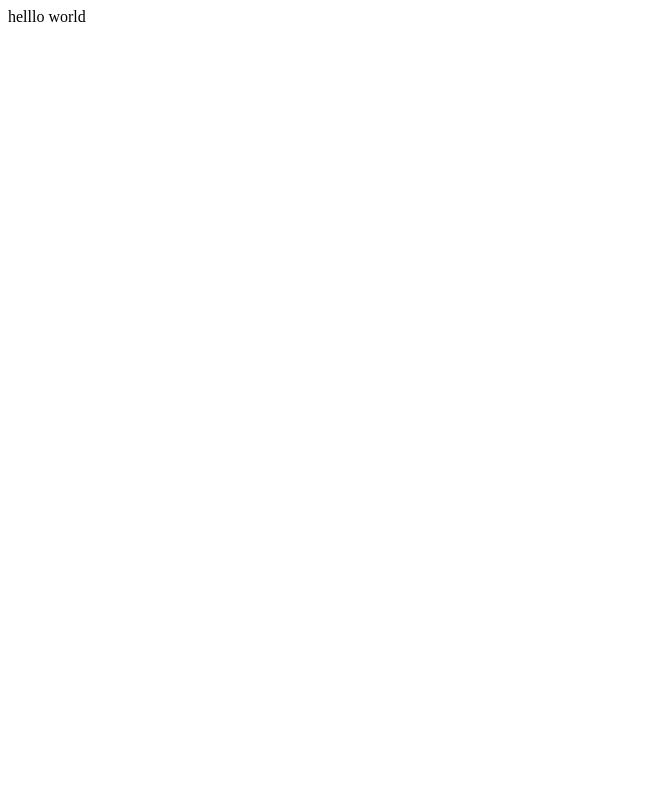
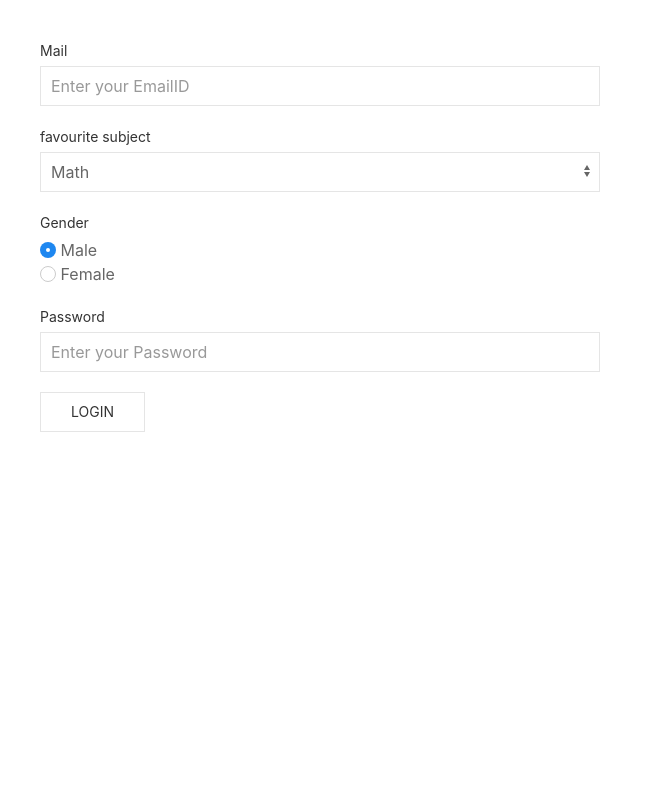
Before and after one commit to hvishnu/PHP-Login-System, a PHP site: page / in a window 1280 px wide. Before the commit the part shown is almost empty. Shown: the whole page, without its empty margins (0-655 px from the left). Run offline with PHP 8.4, Linux system fonts and the light colour scheme; some libraries are stand-ins or nearby versions.

Commit message:
new commit

```diff
--- a/index.php
+++ b/index.php
@@ -1,5 +1,55 @@
 <?php
-echo "helllo world";
+?>
 
+<!DOCTYPE HTML>
+<html>
+<head>
+    <title>login system</title>
+    <meta charset="utf-8"/>
+    <meta http-equiv="X-UA-Compatible" content="IE=edge" />
+    <meta name="viewport" content="width=device-width,initial-scale=1" />
+    <link rel="stylesheet" href="https://cdnjs.cloudflare.com/ajax/libs/uikit/3.0.3/css/uikit.min.css" />
+</head>
+<body>
+        <!-- UIkit JS -->
+    <script src="https://cdnjs.cloudflare.com/ajax/libs/uikit/3.0.3/js/uikit.min.js"></script>
+    <script src="https://cdnjs.cloudflare.com/ajax/libs/uikit/3.0.3/js/uikit-icons.min.js"></script>
 
-?>
+        <div class="uk-padding  uk-width-1-2@s">
+            <form class="uk-form-stacked">
+
+            <div class="uk-margin">
+                <label class="uk-form-label" for="form-stacked-text">Mail</label>
+                <div class="uk-form-controls" >
+                    <input class="uk-input"  id="form-stacked-text" type="email" required="required" placeholder="Enter your EmailID"  >
+                </div>
+            </div>
+
+            <div class="uk-margin">
+                <label class="uk-form-label" for="form-stacked-select">favourite subject</label>
+                <div class="uk-form-controls">
+                    <select class="uk-select" id="form-stacked-select">
+                        <option>Math</option>
+                        <option>Science</option>
+                    </select>
+                </div>
+            </div>
+
+            <div class="uk-margin">
+                <div class="uk-form-label">Gender</div>
+                <div class="uk-form-controls">
+                    <label><input class="uk-radio" type="radio" name="radio1" checked> Male</label><br>
+                    <label><input class="uk-radio" type="radio" name="radio1"> Female</label>
+                </div>
+            </div>
+                <div class="uk-margin">
+                    <label class="uk-form-label" for="form-stacked-text">Password</label>
+                    <div class="uk-form-controls" >
+                        <input class="uk-input"  id="form-stacked-text" required="required"  type="password" placeholder="Enter your Password"  >
+                    </div>
+                </div>
+                <button class="uk-button uk-button-default">Login</button>
+            </div>
+        </form>
+</body>
+</html>
```
